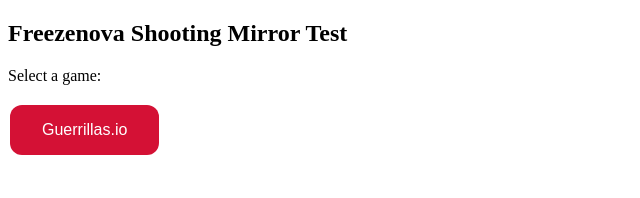
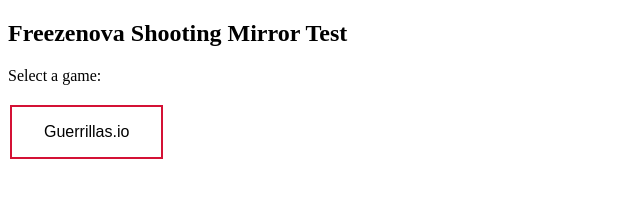
Before and after one commit to ubgultra/freezenova-shooter-catalogue, a plain HTML site: page index.html in a window 1280 px wide. Shown: the whole page, without its empty margins (0-640 px from the left). Drawn offline with Linux system fonts and the light colour scheme.

Commit message:
Update index.html

```diff
--- a/index.html
+++ b/index.html
@@ -16,7 +16,16 @@
   cursor: pointer;
 }
 
-.button {border-radius: 12px;}
+.button {
+  background-color: white;
+  color: black;
+  border: 2px solid #d41135;
+}
+
+.button:hover {
+  background-color: #d41135;
+  color: white;
+}
 </style>
 </head>
 <body>
```
